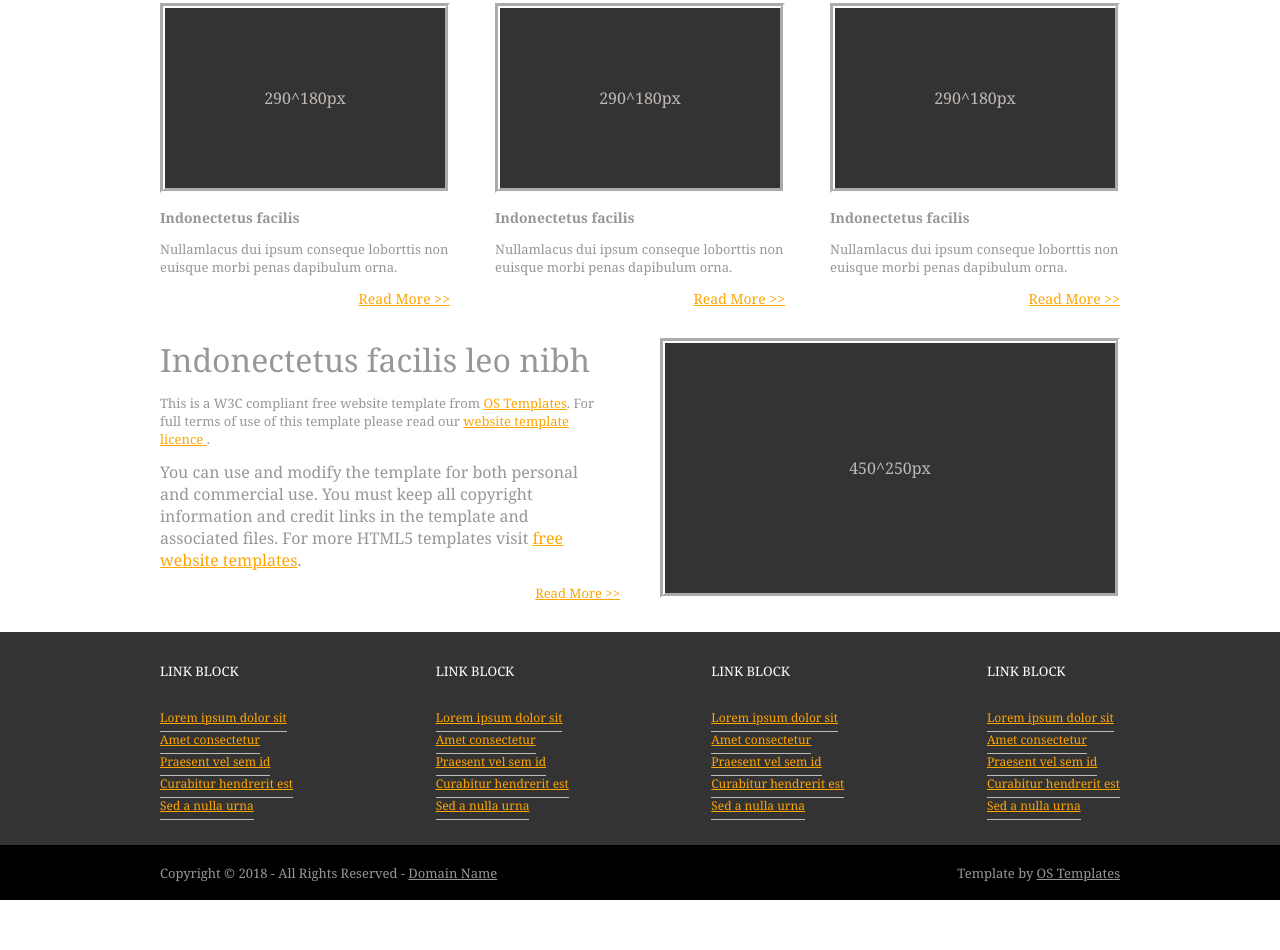
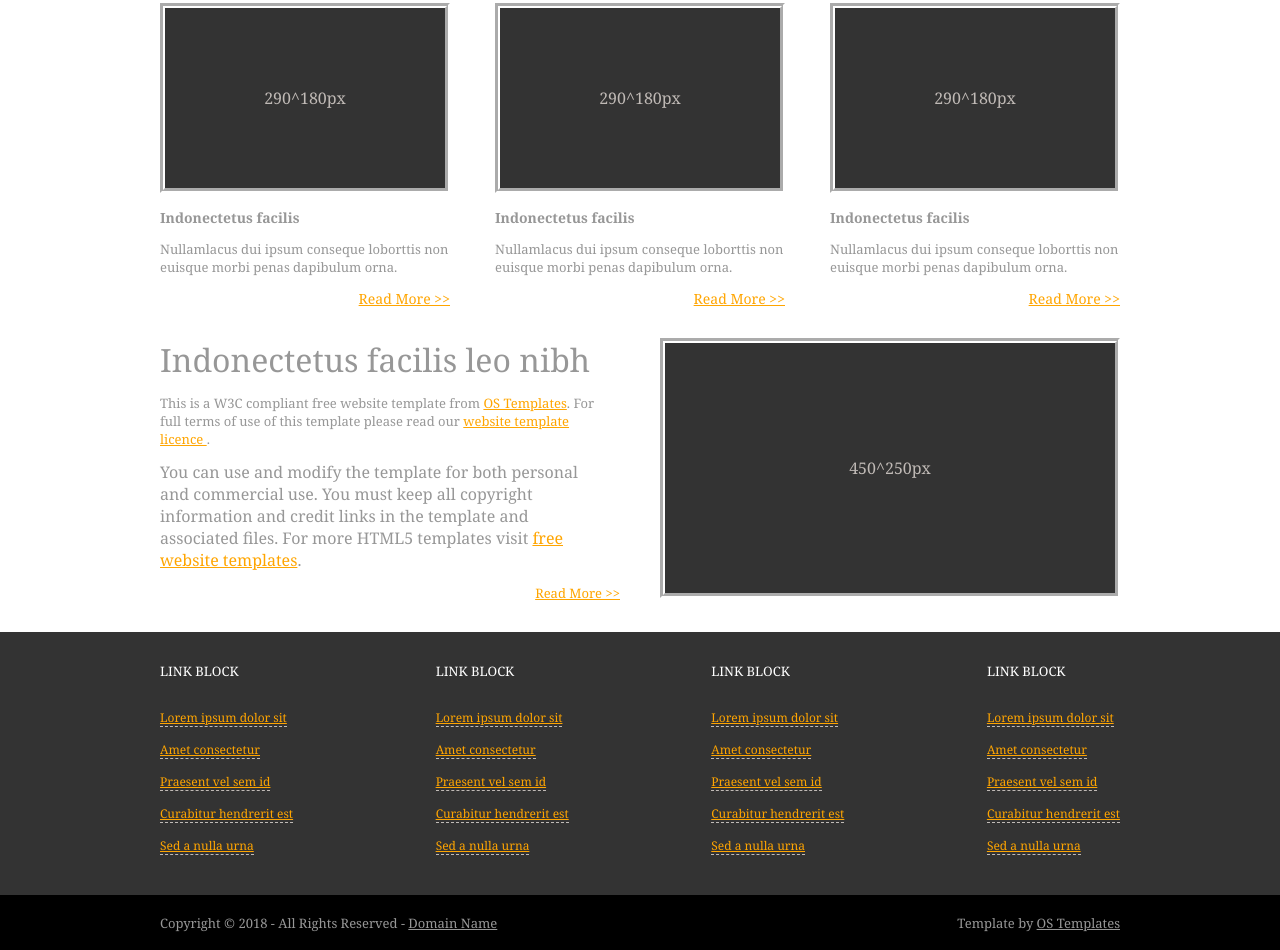
Before and after one commit to kvdsp14/vmr1, a plain HTML site: page index.html in a window 1280 px wide. Shown: the part 533-1483 px from the top of the page. Before the commit the page ends 1433 px from the top, so only its background shows below. Drawn offline with Linux system fonts and the light colour scheme.

Commit message:
Update style.css

```diff
--- a/style.css
+++ b/style.css
@@ -178,6 +178,7 @@ footer {
 footer>.top {
 
     background-color: #333333;
+    /* border: 2px solid red; */
 
 
 
@@ -186,9 +187,17 @@ footer>.top {
 footer>.top>.block-container {
     padding: 30px;
     margin: 0 auto;
-    width: 960px;
+
+
+    /* width: 65%; */         /* width is imp for responsive */
+    max-width: 960px;
+    /* width: 960px; */
+
     display: flex;
+    flex-flow: row wrap;
     justify-content: space-between;
+    /* border: 2px solid red; */
+
 }
 
 footer>.top>div p {
@@ -198,25 +207,19 @@ footer>.top>div p {
 }
 
 footer>.top>div a{
+
+    display: inline-block;  /*  on the a tag the margin doesn't work because it's an inline element. You may need to change its display property to inline-block or block.*/
+    margin-bottom: 10px;
+    /* margin: 30px; */
+
+
     color: orange;
     font-size: 12px;
     /* border: 2px solid red; */
-    padding: 5px 0;
-    border-bottom: 1px groove #C0BAB6;
-    /* margin: 30px; */
+    border-bottom: 1px dashed #C0BAB6;
+
 
 }
-
-
-
-
-
-
-
-
-
-
-
 
 
 
@@ -234,7 +237,7 @@ footer>.bottom>.text {
     align-items: center;
     height: 55px;
     margin: 0 auto;
-    width: 960px;
+    max-width: 960px;
     /* border: 2px solid red; */
     color: #979797;
     font-size: 13px;
```
